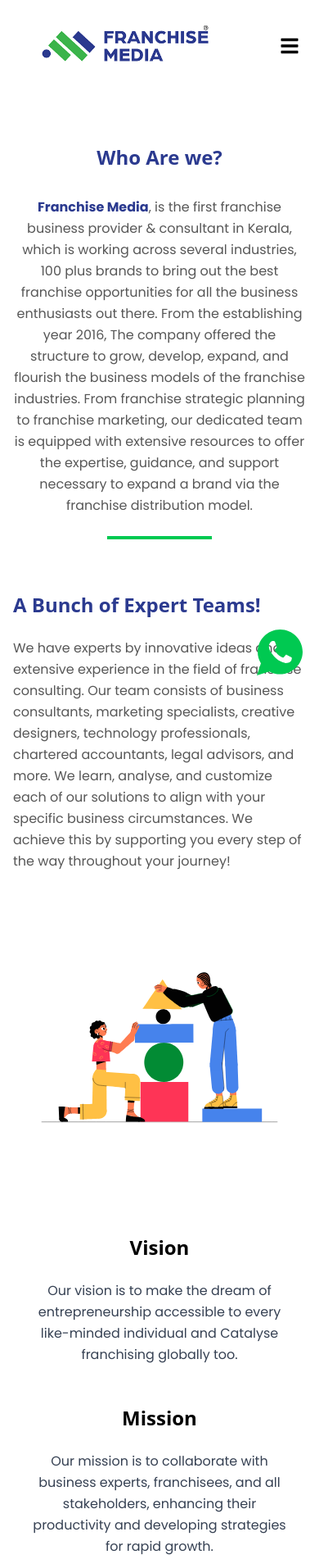
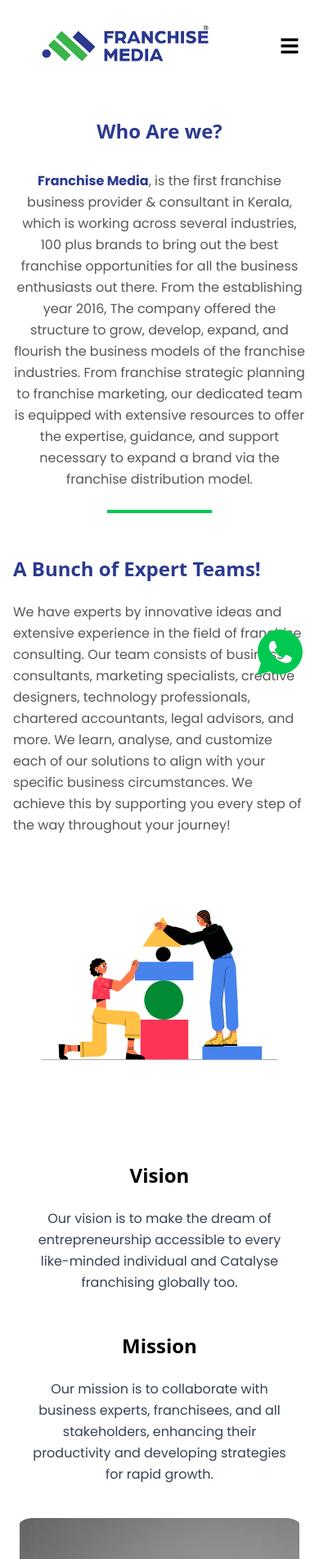
Before and after one commit to ArshidaKA/Franchise-media, a React (Vite) app: page /about in a window 390 px wide. Shown: the top 1902 px of the page at 82% size. Built offline with nearby package versions, Linux system fonts and the light colour scheme.

Commit message:
solve some space issue

```diff
--- a/src/components/ExpertiseSection.tsx
+++ b/src/components/ExpertiseSection.tsx
@@ -4,7 +4,7 @@ import { Button, TagButtonWithLine } from "./reuse/Buttons";
 
 const ExpertiseSection: React.FC = () => {
   return (
-    <section className="py-16 px-6 md:px-12 lg:px-20">
+    <section className="py-6 md:py-16 px-6 md:px-12 lg:px-20">
       <div className="max-w-7xl mx-auto grid md:grid-cols-2 gap-8 items-center">
         <div>
           <TagButtonWithLine label="our Expertise" />
--- a/src/components/FounderSection.tsx
+++ b/src/components/FounderSection.tsx
@@ -3,7 +3,7 @@ import { TagButtonWithLine } from "./reuse/Buttons";
 
 const FounderSection: React.FC = () => {
   return (
-    <section className="py-16 px-6 md:px-12 lg:px-20 bg-white">
+    <section className="md:py-16 px-6 md:px-12 lg:px-20 bg-white">
       <div className="max-w-7xl mx-auto grid md:grid-cols-2 gap-4 lg:gap-0 items-center">
         <div data-aos="fade-up" data-aos-duration="1400">
           <img
--- a/src/components/ServicesSection.tsx
+++ b/src/components/ServicesSection.tsx
@@ -3,7 +3,7 @@ import { Button, TagButtonWithLine } from "./reuse/Buttons";
 
 const ServicesSection: React.FC = () => {
   return (
-    <section className="py-16 px-6 md:px-12 lg:px-20 bg-white">
+    <section className=" md:pb-16 px-6 md:px-12 lg:px-20 bg-white">
       <div className="max-w-7xl mx-auto">
         {/* First Service */}
         <div className="grid md:grid-cols-2 gap-8 items-center mb-20">
--- a/src/components/about/WhoAreWe.tsx
+++ b/src/components/about/WhoAreWe.tsx
@@ -7,7 +7,7 @@ const WhoAreWe: React.FC = () => {
   return (
     <div className="font-sans">
       {/* Who Are We Section */}
-      <section className="max-w-7xl mx-auto py-16 px-4 md:px-8">
+      <section className="max-w-7xl mx-auto pt-8 pb-13 md:pt-16 px-4 md:px-8">
         <h2
           data-aos="fade-up"
           data-aos-duration="1100"
@@ -44,7 +44,7 @@ const WhoAreWe: React.FC = () => {
 
       {/* Expert Teams Section */}
       <section className="max-w-6xl mx-auto  px-4 md:px-8">
-        <div className="flex flex-col md:flex-row items-center gap-8">
+        <div className="flex flex-col md:flex-row items-center md:gap-8">
           <div className="md:w-1/2">
             <h2
               data-aos="fade-up"
@@ -83,7 +83,7 @@ const WhoAreWe: React.FC = () => {
       </section>
 
       {/* Vision and Mission Section */}
-      <section className="max-w-6xl mx-auto py-7 px-4 md:px-8 bg-white">
+      <section className="max-w-6xl mx-auto py-4 px-4 md:px-8 bg-white">
         <div className="flex flex-col md:flex-row">
           <div className="md:w-1/2 p-6 text-center">
             <h2
--- a/src/components/service/OurService.tsx
+++ b/src/components/service/OurService.tsx
@@ -23,7 +23,7 @@ const OurService = ({ item }: OurServiceProps) => {
       <section
         id={item.navigateTo}
         className={`max-w-7xl mx-auto ${
-          item.title === "Franchise Marketing Service" ? "py-0" : "py-16"
+          item.title === "Franchise Marketing Service" ? "pt-0" : "pt-16"
         } px-4 md:px-8`}
       >
         <h2
@@ -37,7 +37,7 @@ const OurService = ({ item }: OurServiceProps) => {
         <p
           data-aos="fade-up"
           data-aos-duration="1300"
-          className="text-center max-w-4xl mx-auto text-base lg:text-lg contentColor contentFont leading-relaxed contentColor mb-4 "
+          className="text-center max-w-4xl mx-auto text-base lg:text-lg contentColor contentFont leading-relaxed contentColor   "
         >
           {item.content}
         </p>
```
Also changed, not shown: src/components/blog/Hero.tsx (line endings or trailing spaces).
